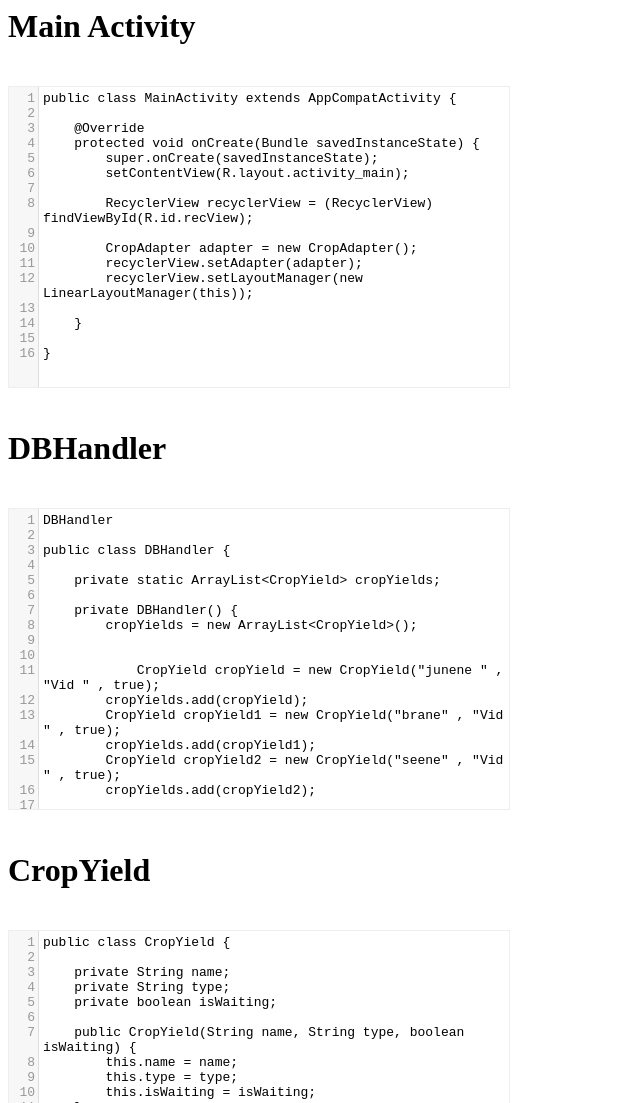
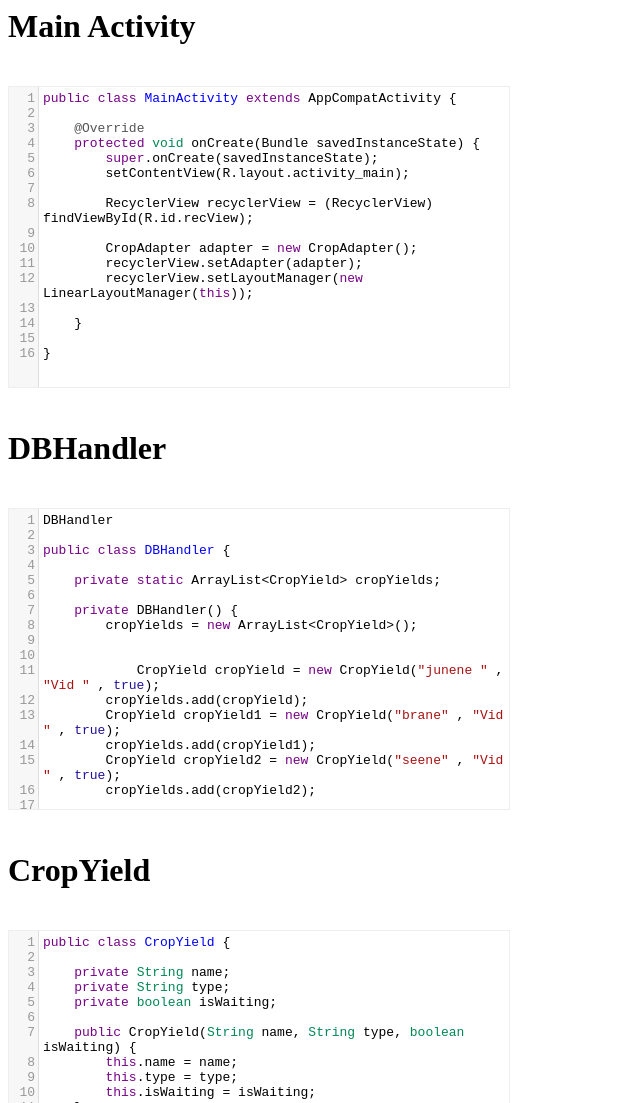
Before and after one commit to cheatt/cheatt, a plain HTML site: page index.html in a window 1280 px wide. Shown: the top 1103 px of the page, without its empty margins (0-640 px from the left). Drawn offline with nearby package versions, Linux system fonts and the light colour scheme.

Commit message:
Update index.html

```diff
--- a/index.html
+++ b/index.html
@@ -277,7 +277,7 @@ public class DBHandler {
 
 
 <script src="https://cdnjs.cloudflare.com/ajax/libs/codemirror/5.57.0/codemirror.min.js" integrity="sha512-K8GMktcEqOI28I3f5C6kraFm1F4wVLvnBxGU+imS/zOLT1COAT799Ln4DJyAbpdyNt6LgMIWcwy4ptCYXCIDqA==" crossorigin="anonymous"></script>
-
+<script src="https://cdnjs.cloudflare.com/ajax/libs/codemirror/5.57.0/mode/clike/clike.min.js" integrity="sha512-HT3t3u7HfQ7USbSZa0Tk5caEnUfO8s58OWqMBwm96xaZAbA17rpnXXHDefR8ixVmSSVssbOv3W3OMh6mNX/XuQ==" crossorigin="anonymous"></script>
 <script>
     for(let i = 1; i < 7; i++)
     {
@@ -286,6 +286,7 @@ public class DBHandler {
                 matchBrackets: true,
                 readOnly: true,
                 lineWrapping: true,
+        mode: 'text/x-java'
             });
             //cm.setSize("100%", "100%");
     }
```
